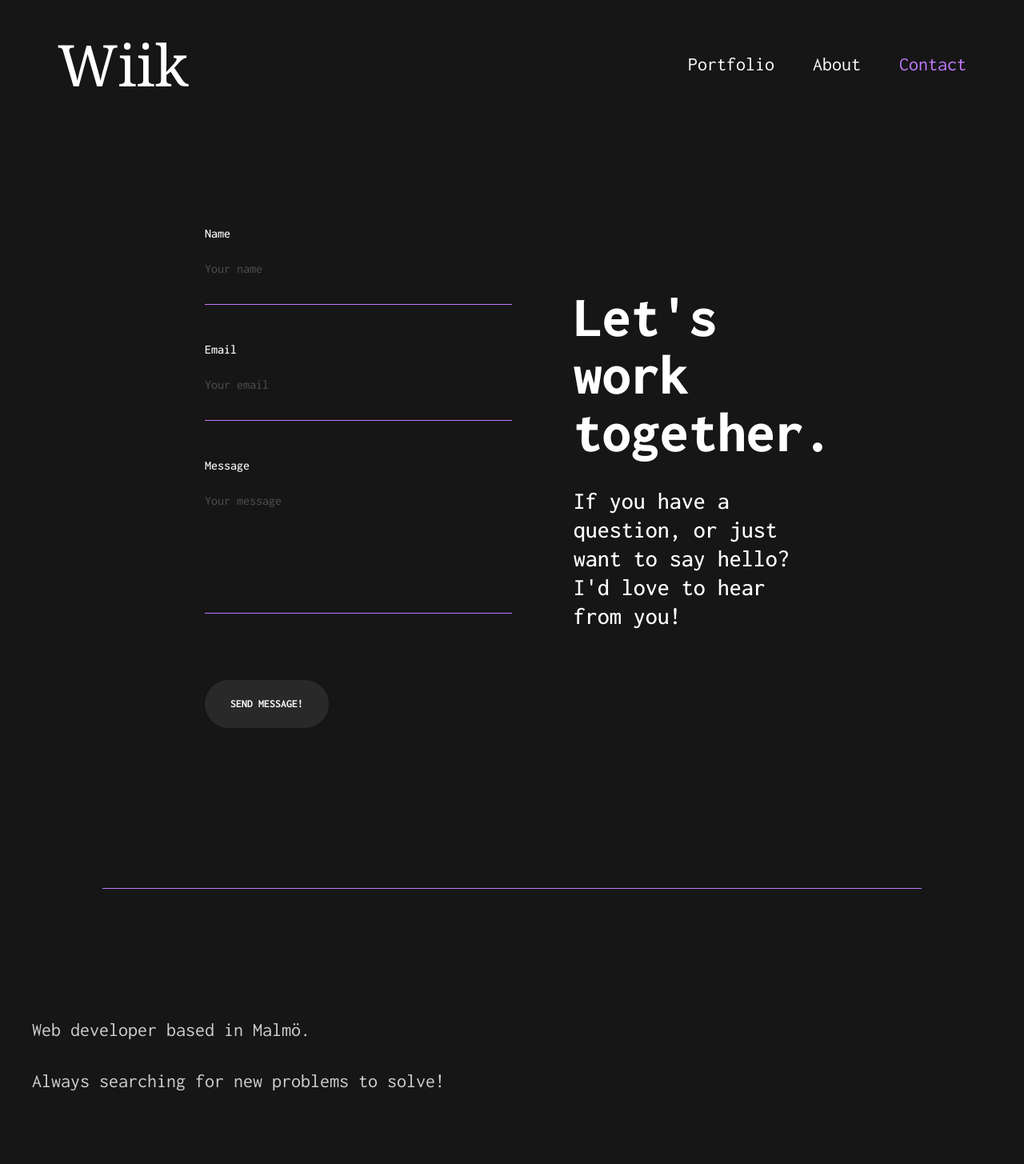
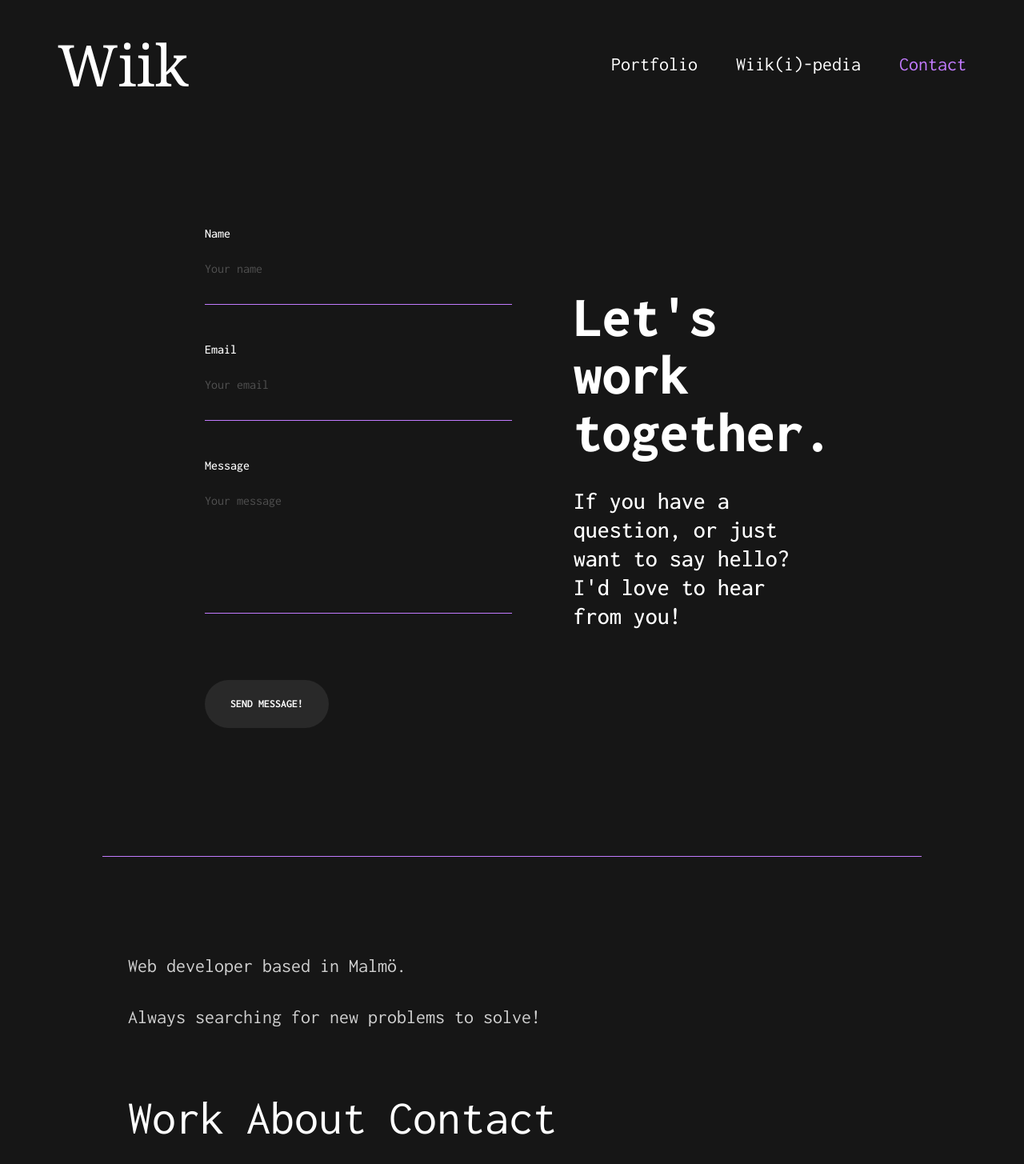
Before and after one commit to eddiewn/PortfolioDeluxe, a React (Vite) app: page /contact in a window 1280 px wide. Shown: the top 1455 px of the page at 80% size. Built offline with nearby package versions, Linux system fonts and the light colour scheme.

Commit message:
Fixed footer problem, changed about to "Wiik(i)-pedia" HAHAHAA

```diff
--- a/src/components/footer/FooterMain.tsx
+++ b/src/components/footer/FooterMain.tsx
@@ -5,14 +5,15 @@ import github from "../../assets/images/social.png";
 function FooterHeader() {
     return (
         <>
-            <footer className="flex flex-col gap-20 w-full my-30">
-                <div className="mx-auto my-20 w-3/5 md:w-4/5 z-20 h-px bg-purple-400 "></div>
-                <section className="flex flex-col opacity-80 mx-10 text-2xl">
+            <footer className="flex flex-col w-full my-30">
+                <div className="mx-auto sm:my-10 my-20 w-3/5 md:w-4/5 z-20 h-px bg-purple-400 "></div>
+                <div className="flex flex-col gap-20 w-full md:my-20">
+                    <section className="flex flex-col opacity-80 md:ml-40 mx-10 text-2xl">
                         <p>Web developer based in Malmö.</p>
                         <br />
                         <p>Always searching for new problems to solve!</p>
                     </section>
-                <nav className="flex flex-col items-center gap-7 text-6xl">
+                    <nav className="flex flex-col md:flex-row md:ml-40 items-center gap-7 text-6xl">
                         <a href="/portfolio">Work</a>
                         <a href="/about">About</a>
                         <a href="/contact">Contact</a>
@@ -24,6 +25,7 @@ function FooterHeader() {
                             CV
                         </button>
                     </nav>
+                </div>
             </footer>
         </>
     );
--- a/src/components/header/HeaderMain.tsx
+++ b/src/components/header/HeaderMain.tsx
@@ -24,7 +24,7 @@ function HeaderMain() {
                         href="/about"
                         className={`text-xl xl:text-2xl transition-colors ${url === "/about" ? "text-purple-400" : "text-white hover:text-purple-400"}`}
                     >
-                        About
+                        Wiik(i)-pedia
                     </a>
                     <a
                         href="/contact"
@@ -65,7 +65,7 @@ function HeaderMain() {
                         onClick={() => setMenuOpen(false)}
                         className={`text-xl transition-colors ${url === "/about" ? "text-purple-400" : "text-white hover:text-purple-400"}`}
                     >
-                        About
+                        Wiik(i)-pedia
                     </a>
                     <a
                         href="/contact"
--- a/src/main.css
+++ b/src/main.css
@@ -26,7 +26,7 @@ body{
 
   animation:
     slide-up 0.7s ease-out 0.2s forwards,
-    fade-in 3s ease-out 0.2s forwards;
+    fade-in 1.5s ease-out 0.2s forwards;
 }
 
 @keyframes slide-up {
```
Lines whose indentation alone changed are shown as unchanged.
